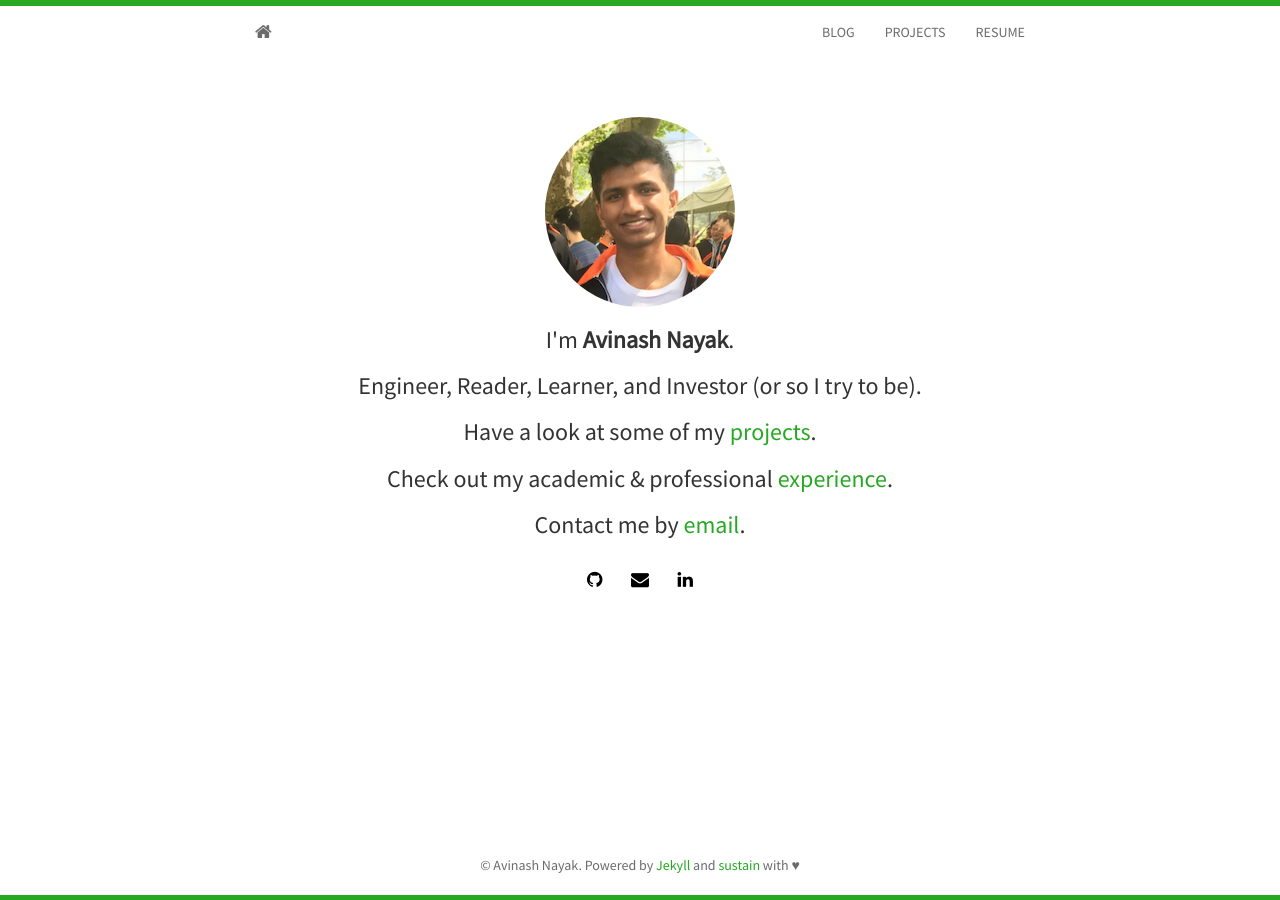
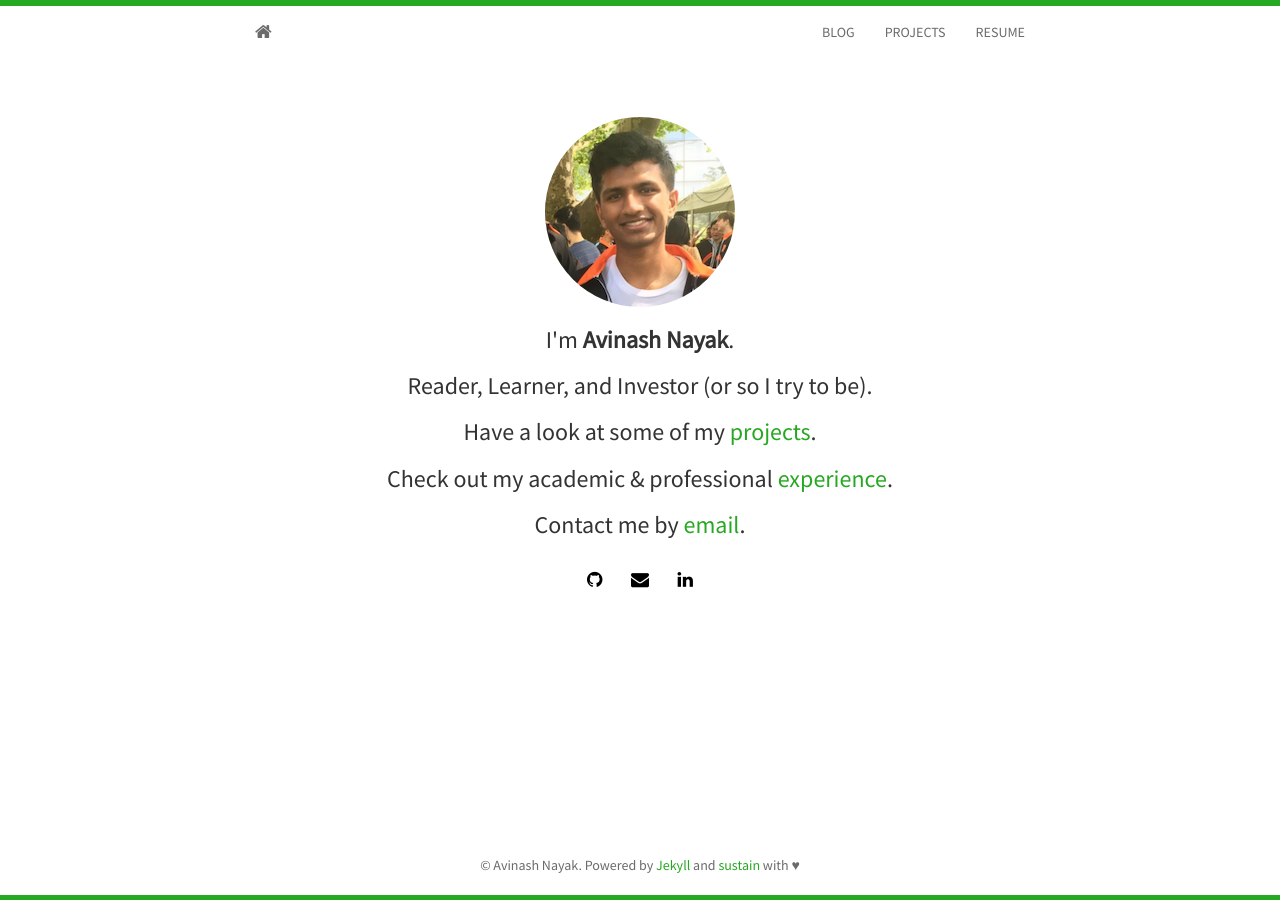
Before and after one commit to avinayak14/avinayak14.github.io, a Jekyll site: the page built from index.html, in a window 1280 px wide. Built offline with Jekyll 4.4.1, drawn with Linux system fonts in a browser that asks for light colours; nearby versions of some CDN libraries; the list of posts is cut into pages by our own code.

Commit message:
fix title

```diff
--- a/index.html
+++ b/index.html
@@ -8,7 +8,7 @@ layout: home
 		<img class="img-circle" src="{{ site.baseurl }}static/img/{{ site.avatar }}" alt="Responsive image">
 	  </div>
 	  <h3>I'm <strong>{{ site.author }}</strong>. </h3>
-	  <h3>Engineer, Reader, Learner, and Investor (or so I try to be).</h3>
+	  <h3>Reader, Learner, and Investor (or so I try to be).</h3>
 	  <h3>Have a look at some of my <a href="{{ site.baseurl }}projects.html"> projects</a>.</h3>
 	  <h3>Check out my academic &amp; professional <a href="{{ site.baseurl }}vitae.html">experience</a>.</h3>
 	  <h3>Contact me by <a href="mailto:{{ site.email }}">email</a>.</h3>
```
